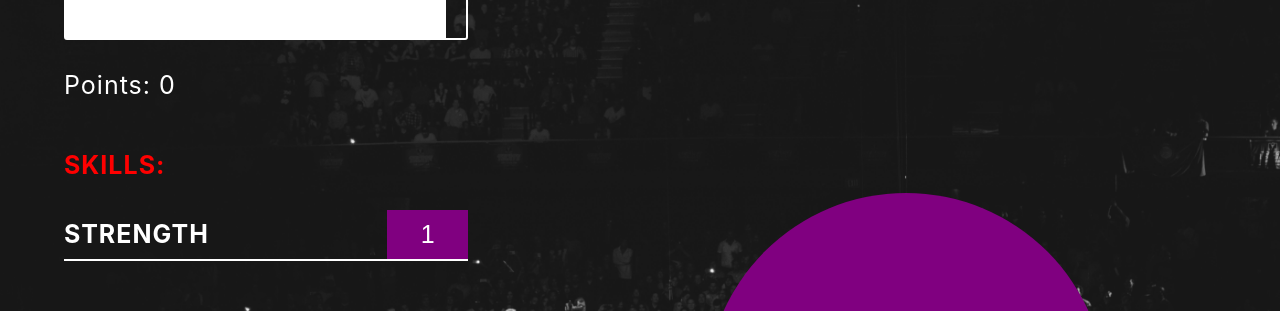
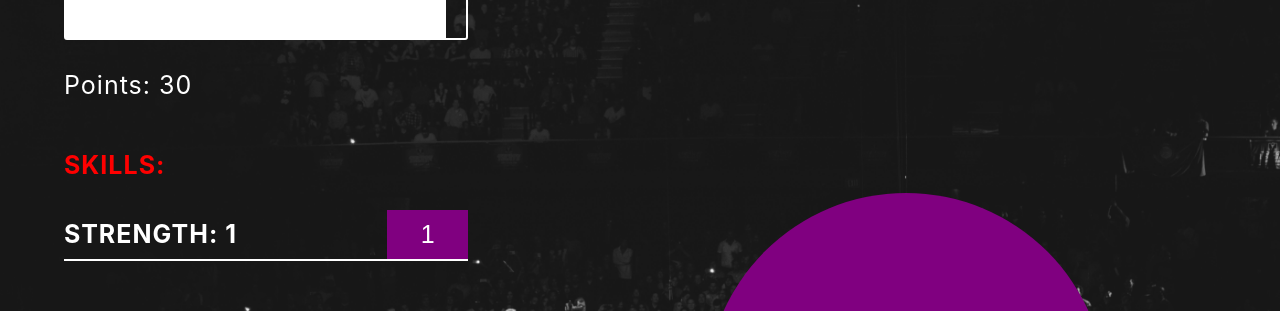
Before and after one commit to Malga90/clicker, a React app: page / in a window 1280 px wide. Shown: the part 208-519 px from the top of the page. Built offline with nearby package versions, Linux system fonts and the light colour scheme.

Commit message:
improved function getStrength

```diff
--- a/src/components/Dashboard/Dashboard.js
+++ b/src/components/Dashboard/Dashboard.js
@@ -12,8 +12,9 @@ class Dashboard extends Component {
       level: 1,
       skill: 95,
       coins: 0,
-      point: 0,
-      strength: 1
+      point: 30,
+      strength: 1,
+      strengthCounter: 1
     };
   }
 
@@ -53,7 +54,13 @@ class Dashboard extends Component {
   };
 
   getStrength = () => {
-    console.log("gettin some!");
+    if (this.state.point >= this.state.strength) {
+      this.setState({
+        strengthCounter: this.state.strengthCounter + 1,
+        point: this.state.point - this.state.strength,
+        strength: this.state.strength * 2
+      });
+    }
   };
 
   render() {
@@ -65,6 +72,7 @@ class Dashboard extends Component {
           point={this.state.point}
           strength={this.state.strength}
           getStrength={this.getStrength}
+          strengthCounter={this.state.strengthCounter}
         />
         <TrainingBag skillIncrement={this.skillIncrement} />
         <GymUpgrade coins={this.state.coins} />
--- a/src/components/SkillBar/SkillBar.js
+++ b/src/components/SkillBar/SkillBar.js
@@ -21,7 +21,7 @@ class SkillBar extends Component {
           <SkillsList>
             Skills:
             <SkillsListElement>
-              Strength
+              Strength: {this.props.strengthCounter}
               <SkillStrengthPoints onClick={this.props.getStrength}>
                 {this.props.strength}
               </SkillStrengthPoints>
```
